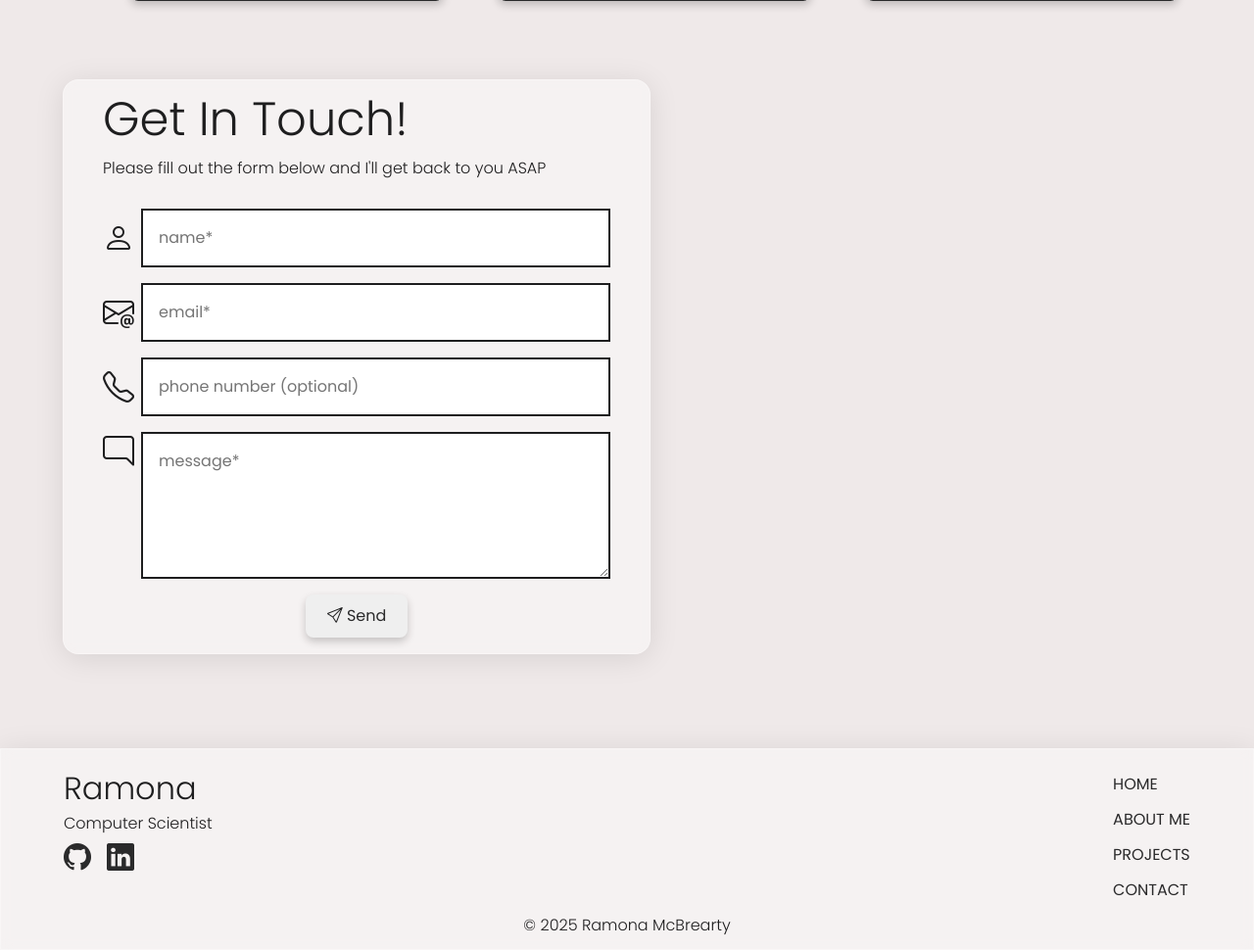
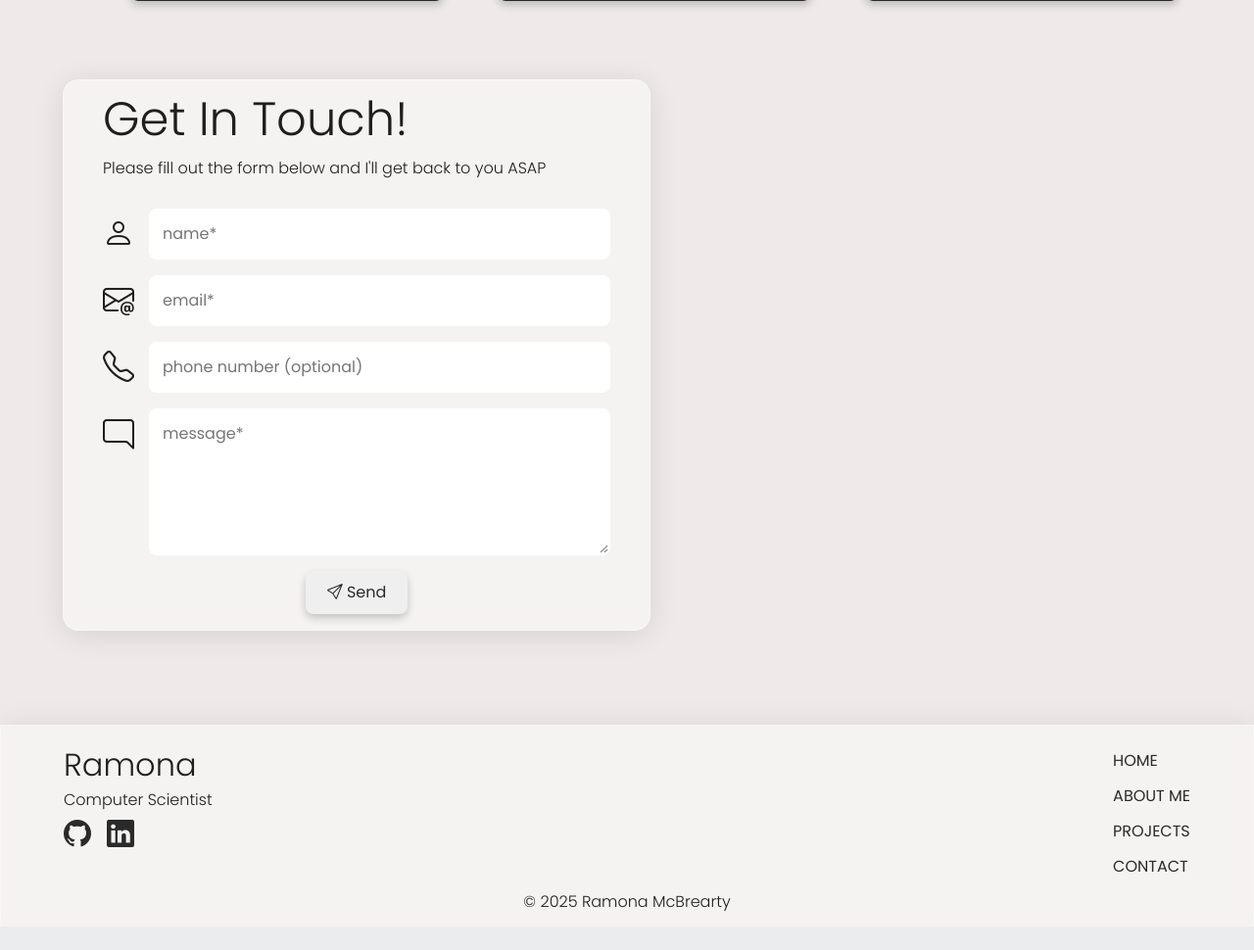
Before and after one commit to ramona-xxii/portfolio-web-project, a PHP site: page / in a window 1280 px wide. Shown: the part 2268-3238 px from the top of the page at 98% size. After the commit the page ends 3214 px from the top, so only its background shows below. Run offline with PHP 8.4, Linux system fonts and the light colour scheme.

Commit message:
added !important to override botstrap styling affecting input corners

```diff
--- a/css/contact.css
+++ b/css/contact.css
@@ -33,22 +33,25 @@
 .input-group {
   display: flex;
   align-items: center; /* vertically center items */
+  gap: 1rem;
+}
+
+.input-group input,
+.input-group textarea {
+  flex: auto;
+  border: 2px solid transparent !important;
+  outline: none;
+  font-size: 1rem;
+  padding: 0.75rem;
+  font-family: inherit;
+  border-radius: 8px !important;
 }
 
 .input-group input:focus,
 .input-group textarea:focus {
   border: 2px solid #92a5ff;
   box-shadow: 0 0 5px #92a5ff;
-}
-
-.input-group input,
-.input-group textarea {
-  flex: 1;
-  border: 2px solid #1e1e1f;
-  font-size: 1rem;
-  outline: none;
-  padding: 1rem;
-  font-family: inherit;
+  border-radius: 8px !important;
 }
 
 .input-group textarea {
@@ -58,11 +61,7 @@
 
 .form-icon {
   font-size: 2rem;
-  min-width: 1.5rem;
-  display: flex;
-  align-items: center;
   color: #1e1e1f;
-  padding-right: 0.5rem;
 }
 
 .textarea-group {
```
